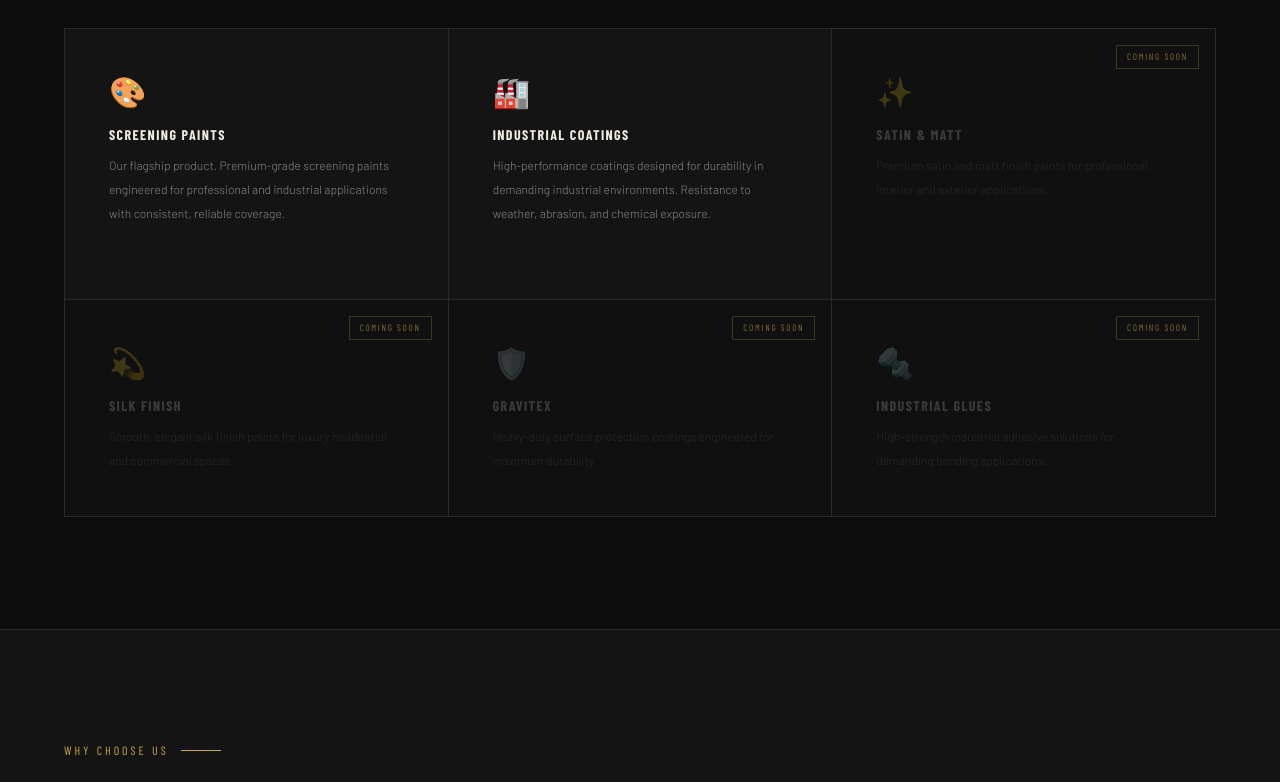
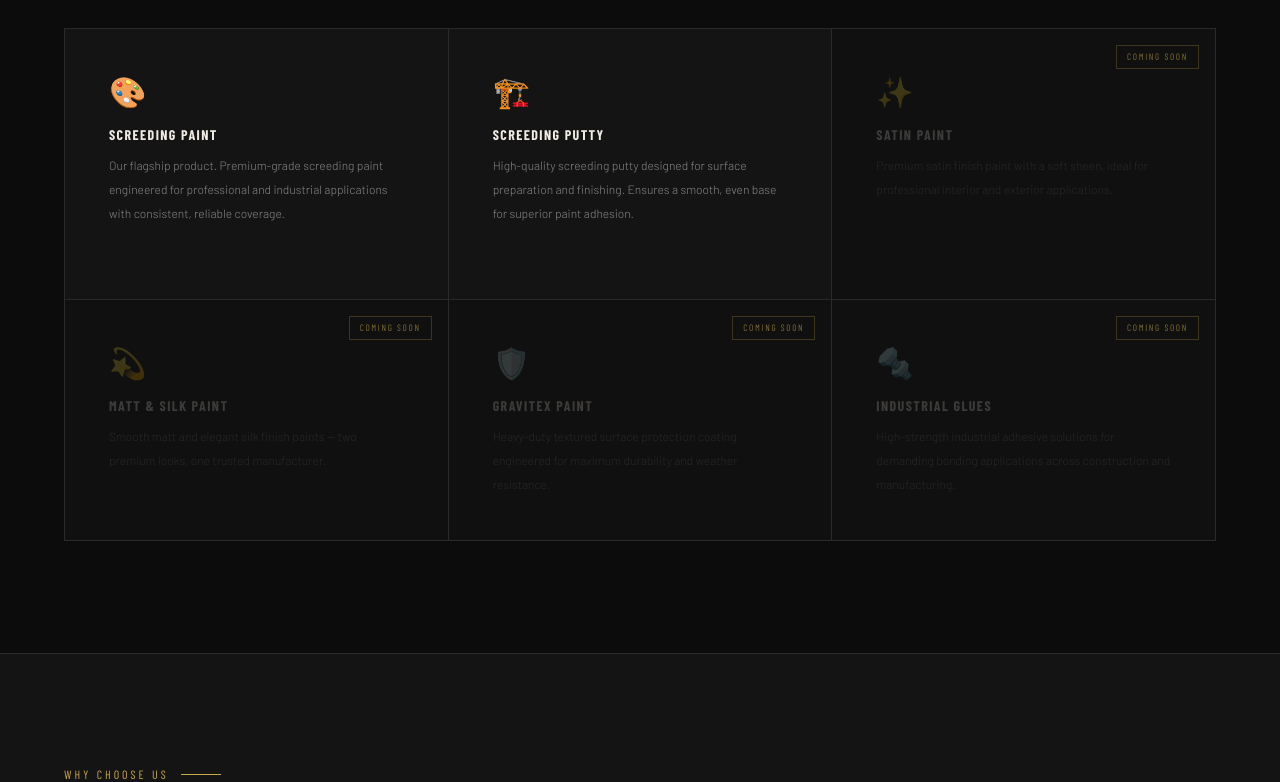
Before and after one commit to illestoo1/Cee-Max, a Next.js app: page / in a window 1280 px wide. Shown: the part 2380-3162 px from the top of the page. Built offline with nearby package versions, Linux system fonts and the light colour scheme.

Commit message:
Your commit message here

```diff
--- a/src/components/About.tsx
+++ b/src/components/About.tsx
@@ -20,12 +20,12 @@ const highlights = [
   },
 ];
 
-const current = ["Premium Screening Paints", "Industrial Coatings"];
+const current = ["Screeding Paint", "Screeding Putty"];
 const coming = [
-  "Satin & Matt Finishes",
-  "Silk Finish Paints",
-  "Gravitex Coatings",
-  "Specialized Industrial Glues",
+  "Satin Paint",
+  "Matt & Silk Paint",
+  "Gravitex Paint",
+  "Industrial Glues",
 ];
 
 export default function About() {
--- a/src/components/Contact.tsx
+++ b/src/components/Contact.tsx
@@ -10,12 +10,12 @@ const contactInfo = [
     icon: "📍",
     label: "Address",
     value:
-      "No. 250, Bauchi Road\nAdjacent Jevicho Filling Station\nJos North, Plateau State, Nigeria",
+      "No. 30, Jos Jarawa District\nAdjacent Jevicho Filling Station\nJos North, Plateau State, Nigeria",
   },
   {
     icon: "📞",
     label: "Phone",
-    value: "07026672259",
+    value: "07026672259 / 08147638115",
     href: "tel:+2347026672259",
   },
   {
@@ -32,11 +32,11 @@ const contactInfo = [
 ];
 
 const products = [
-  "Screening Paints",
-  "Industrial Coatings",
-  "Satin / Matt Finish (Coming Soon)",
-  "Silk Finish (Coming Soon)",
-  "Gravitex Coatings (Coming Soon)",
+  "Screeding Paint",
+  "Screeding Putty",
+  "Satin Paint (Coming Soon)",
+  "Matt & Silk Paint (Coming Soon)",
+  "Gravitex Paint (Coming Soon)",
   "Industrial Glues (Coming Soon)",
   "Multiple Products / General Enquiry",
 ];
--- a/src/components/Products.tsx
+++ b/src/components/Products.tsx
@@ -12,38 +12,38 @@ interface Product {
 const products: Product[] = [
   {
     icon: "🎨",
-    name: "Screening Paints",
-    desc: "Our flagship product. Premium-grade screening paints engineered for professional and industrial applications with consistent, reliable coverage.",
+    name: "Screeding Paint",
+    desc: "Our flagship product. Premium-grade screeding paint engineered for professional and industrial applications with consistent, reliable coverage.",
     active: true,
   },
   {
-    icon: "🏭",
-    name: "Industrial Coatings",
-    desc: "High-performance coatings designed for durability in demanding industrial environments. Resistance to weather, abrasion, and chemical exposure.",
+    icon: "🏗️",
+    name: "Screeding Putty",
+    desc: "High-quality screeding putty designed for surface preparation and finishing. Ensures a smooth, even base for superior paint adhesion.",
     active: true,
   },
   {
     icon: "✨",
-    name: "Satin & Matt",
-    desc: "Premium satin and matt finish paints for professional interior and exterior applications.",
+    name: "Satin Paint",
+    desc: "Premium satin finish paint with a soft sheen, ideal for professional interior and exterior applications.",
     active: false,
   },
   {
     icon: "💫",
-    name: "Silk Finish",
-    desc: "Smooth, elegant silk finish paints for luxury residential and commercial spaces.",
+    name: "Matt & Silk Paint",
+    desc: "Smooth matt and elegant silk finish paints — two premium looks, one trusted manufacturer.",
     active: false,
   },
   {
     icon: "🛡️",
-    name: "Gravitex",
-    desc: "Heavy-duty surface protection coatings engineered for maximum durability.",
+    name: "Gravitex Paint",
+    desc: "Heavy-duty textured surface protection coating engineered for maximum durability and weather resistance.",
     active: false,
   },
   {
     icon: "🔩",
     name: "Industrial Glues",
-    desc: "High-strength industrial adhesive solutions for demanding bonding applications.",
+    desc: "High-strength industrial adhesive solutions for demanding bonding applications across construction and manufacturing.",
     active: false,
   },
 ];
@@ -81,12 +81,7 @@ export default function Products() {
         </a>
       </div>
 
-      {/*
-        Bordered grid technique for Tailwind v4:
-        Container: border-l + border-t
-        Each cell:  border-r + border-b
-        Result: every grid line appears exactly once — no double borders.
-      */}
+      {/* Bordered grid */}
       <div className="grid grid-cols-1 sm:grid-cols-2 lg:grid-cols-3 border-l border-t border-cborder">
         {products.map((p, i) => (
           <motion.div
```
